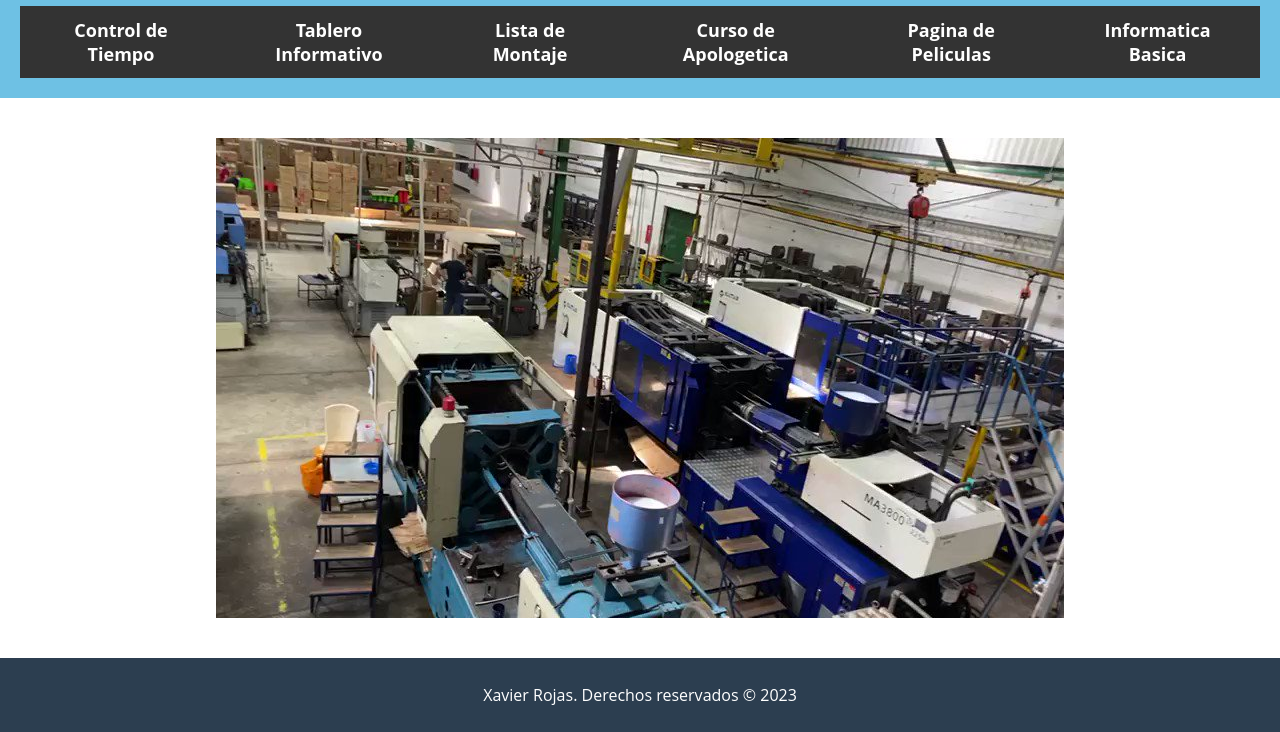
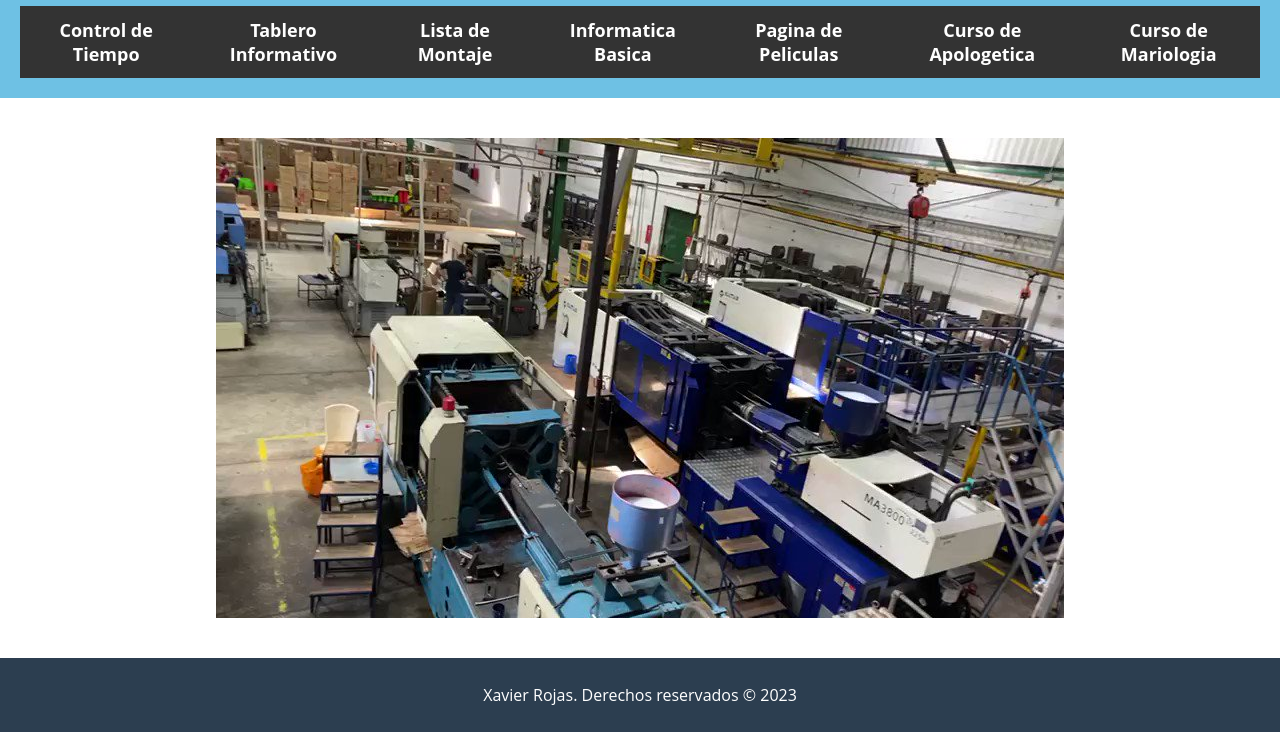
Before and after one commit to xavirafa/TABLERO-1, a plain HTML site: page index.html in a window 1280 px wide. Shown: the part 100-832 px from the top of the page. Drawn offline with Linux system fonts and the light colour scheme.

Commit message:
Add files via upload

```diff
--- a/index.html
+++ b/index.html
@@ -14,9 +14,10 @@
         <li class="nav-item"><a href="control.html" target="_blank">Control de Tiempo</a></li>
         <li class="nav-item"><a href="index2.html" target="_blank">Tablero Informativo</a></li>
         <li class="nav-item"><a href="montaje.html" target="_blank">Lista de Montaje</a></li>
+        <li class="nav-item"><a href="Informatica basica.html" target="_blank">Informatica Basica</a></li>
+        <li class="nav-item"><a href="Pagina de Peliculas.html" target="_blank">Pagina de Peliculas</a></li>
         <li class="nav-item"><a href="curso de apologetica/curso_apologetica.html" target="_blank">Curso de Apologetica</a></li>
-        <li class="nav-item"><a href="Pagina de Peliculas.html" target="_blank">Pagina de Peliculas</a></li>
-        <li class="nav-item"><a href="Informatica basica.html" target="_blank">Informatica Basica</a></li>
+        <li class="nav-item"><a href="curso de mariologia/curso_mariologia.html" target="_blank">Curso de Mariologia</a></li>
       </ul>
     </nav>
   </header>
```
